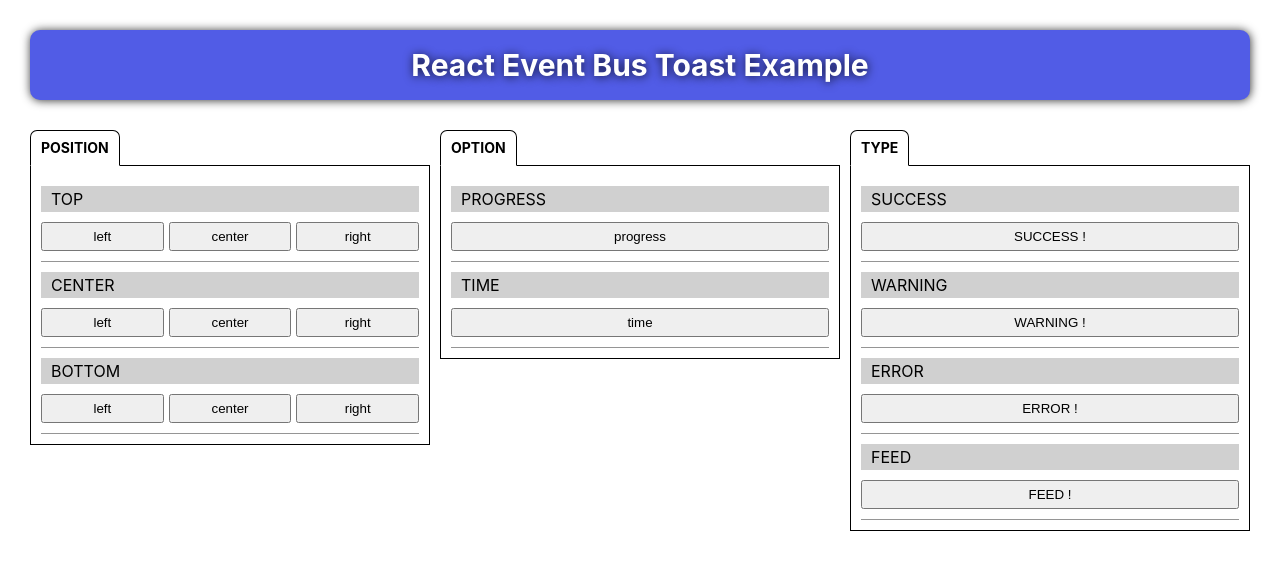
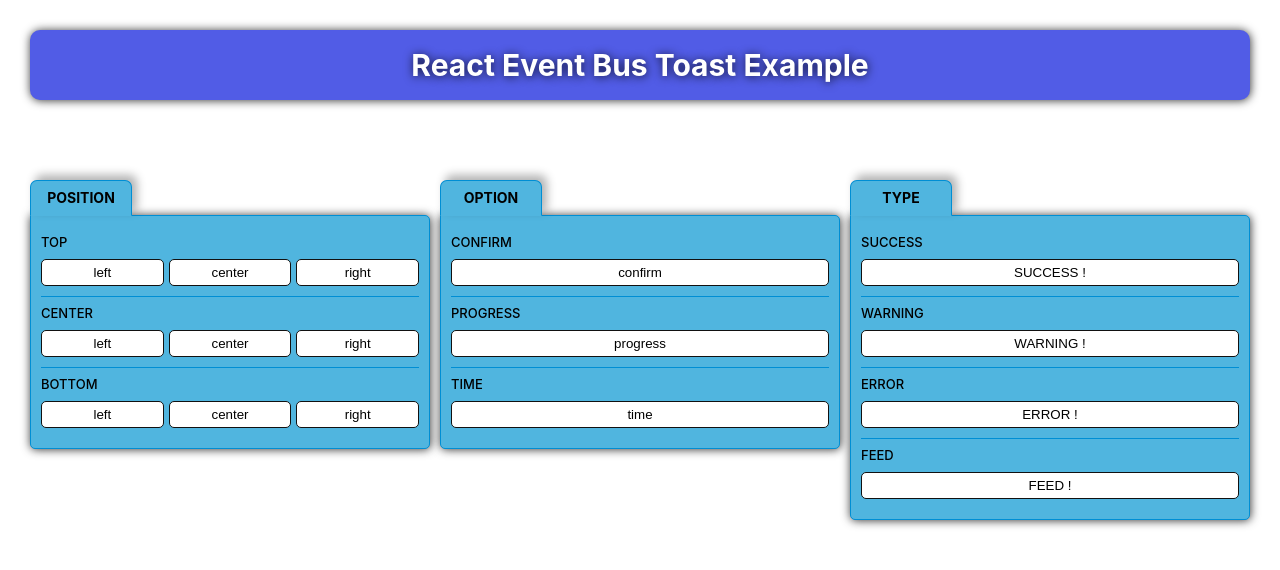
Before and after one commit to LeeJY97/react-sakamotos, a React (Vite) app: page / in a window 1280 px wide. Shown: the top 570 px of the page. Built offline with nearby package versions, Linux system fonts and the light colour scheme.

Commit message:
feat: confirm type 추가 및 style 적용

```diff
--- a/src/App.jsx
+++ b/src/App.jsx
@@ -22,10 +22,7 @@ function App() {
                 <button
                   onClick={() =>
                     showToast({
-                      message: `<div style='display:flex; color:red'>
-                        <div style=''>11</div>
-                        <div style=''>22</div>
-                      </div>`,
+                      message: "top-left",
                       position: "top-left",
                     })
                   }
@@ -37,7 +34,6 @@ function App() {
                     showToast({
                       message: "top-center",
                       position: "top-center",
-                      time: 1000,
                     })
                   }
                 >
@@ -48,9 +44,6 @@ function App() {
                     showToast({
                       message: "top-right",
                       position: "top-right",
-                      time: 3000,
-                      showProgress: false,
-                      theme: "error",
                     })
                   }
                 >
@@ -77,7 +70,6 @@ function App() {
                     showToast({
                       message: "center-center",
                       position: "center-center",
-                      time: 2000,
                     })
                   }
                 >
@@ -88,7 +80,6 @@ function App() {
                     showToast({
                       message: "center-right",
                       position: "center-right",
-                      time: 1000,
                     })
                   }
                 >
@@ -105,7 +96,6 @@ function App() {
                     showToast({
                       message: "bottom-left",
                       position: "bottom-left",
-                      time: 10000,
                     })
                   }
                 >
@@ -116,7 +106,6 @@ function App() {
                     showToast({
                       message: "bottom-center",
                       position: "bottom-center",
-                      time: 1000,
                     })
                   }
                 >
@@ -127,7 +116,6 @@ function App() {
                     showToast({
                       message: "bottom-right",
                       position: "bottom-right",
-
                     })
                   }
                 >
@@ -140,6 +128,25 @@ function App() {
         <div className="exampleBox exampleBox02">
         <h2>OPTION</h2>
           <div className="example">
+            <dl>
+              <dt>CONFIRM</dt>
+              <dd>
+                <button
+                  onClick={() =>
+                    showToast({
+                      message: "confirm",
+                      position: "top-center",
+                      showProgress: true,
+                      confirm: (confirm) => {
+                        // console.log("confirm", confirm);
+                      },
+                    })
+                  }
+                >
+                  confirm
+                </button>
+              </dd>
+            </dl>
             <dl>
               <dt>PROGRESS</dt>
               <dd>
@@ -163,9 +170,8 @@ function App() {
                 <button
                   onClick={() =>
                     showToast({
-                      message: "progress",
+                      message: "TIME 3000s",
                       position: "top-center",
-                      showProgress: true,
                       time: 3000,
                     })
                   }
--- a/src/index.css
+++ b/src/index.css
@@ -60,7 +60,7 @@ h1 {
 .exampleWrap {
   display: flex;
   width: 100%;
-  margin: 30px 0 0 0;
+  margin: 80px 0 0 0;
   gap: 10px;
 }
 .exampleBox {
@@ -69,32 +69,46 @@ h1 {
 .exampleBox h2 {
   position: relative;
   display: inline-block;
+  min-width: 80px;
   font-size: 14px;
   font-weight: bold;
-  border: 1px solid #000;
-  border-bottom: 1px solid #fff;
+  text-align: center;
+  color: #000;
+  border: 1px solid #008ed4;
+  background: #50b5df;
+  border-bottom: 1px solid #50b5df;
   border-top-left-radius: 7px;
   border-top-right-radius: 7px;
+  box-shadow: 5px -5px 10px rgba(0,0,0,.3);
   margin: 0 0 -1px;
   padding: 10px;
 }
 .example {
-  border: 1px solid #000;
+  border: 1px solid #008ed4;
+  background:#50b5df;
+  box-shadow: .5px .5px 10px rgba(0,0,0,.8);
+  border-top-right-radius: 5px;
+  border-bottom-right-radius: 5px;
+  border-bottom-left-radius: 5px;
   padding: 10px;
 }
 .exampleBox dl {
   display: flex;
   flex-direction: column;
-  gap: 10px;
-  border-bottom: 1px solid #959595;
+  gap: 5px;
+  border-bottom: 1px solid #008ed4;
   padding: 10px 0;
+}
+.exampleBox dl:last-child {
+  border-bottom: 0px;
 }
 .exampleBox dl dt {
   flex: none;
   display: inline-block;
   width: auto;
-  background: #d0d0d0;
-  padding: 5px 10px;
+  font-size: 13px;
+  font-weight: 500;
+  padding: 0 0 5px;
 }
 .exampleBox dl dd {
   display: flex;
@@ -105,4 +119,13 @@ h1 {
   flex: 1;
   cursor: pointer;
   padding: 5px;
+  background: #fff;
+  border: 1px solid #111;
+  border-radius: 5px;
+  transition: all .25s ease;
 }
+.exampleBox dl dd button:hover {
+  color: #fff;
+  background: #008ed4;
+  border: 1px solid #008ed4;
+}
--- a/src/toast/Toast.jsx
+++ b/src/toast/Toast.jsx
@@ -111,7 +111,6 @@ const Toast = ({ toast, onRemove }) => {
     setProgressWidth(0);
   }, []);
 
-  console.log("totototototos ==>", toast);
   const getToastClass = () => {
     return toast.bg ? `${toast.theme}-bg` : toast.theme;
 
@@ -130,7 +129,6 @@ const Toast = ({ toast, onRemove }) => {
   };
 
   const toastClass = getToastClass();
-  console.log(toast);
 
   const getBoxStyle = () => {
     if (!toast.custom) return {};
@@ -165,14 +163,14 @@ const Toast = ({ toast, onRemove }) => {
   return (
     // <div className={`toast ${toast.theme ? toast.theme : defaultTheme}`}>
     <div
-      className={`toast ${toastClass}`}
+      className={`toast ${toastClass ? `${toastClass}` : ""} ${toast.confirm ? "toast-confirm" : ""}`}
       onClick={onRemove}
       style={{ ...boxStyle }}
     >
       <div>
         <img className="icon" src={iconResult(toast.theme)}/>
       </div>
-      <div>
+      <div className="toast-confirm-message">
         <span style={{ ...fontStyle }}>{toast.message}</span>
       </div>
       {toast.showProgress && (
@@ -186,22 +184,23 @@ const Toast = ({ toast, onRemove }) => {
         ></div>
       )}
       {toast.confirm && (
-        <div>
-          <span
+        <div className="toast-btn-area">
+          <button
+            className="btn-yes"
             onClick={() => {
               toast.confirm(true);
             }}
           >
-            예{" "}
-          </span>
-          <span
+            <span>예</span>
+          </button>
+          <button
+            className="btn-no"
             onClick={() => {
               toast.confirm(false);
             }}
           >
-            {" "}
-            아니오
-          </span>
+            <span>아니오</span>
+          </button>
         </div>
       )}
     </div>
--- a/src/toast/toast.css
+++ b/src/toast/toast.css
@@ -82,6 +82,85 @@
   min-width: 200px;
   background: #fff;
   box-shadow: 0 2px 10px rgba(0, 0, 0, 0.2);
+}
+.toast-confirm {
+  flex-direction: column;
+  padding: 30px 15px 0;
+}
+.toast-confirm .toast-btn-area {
+  display: flex;
+  width: 100%;
+  border-top: 1px solid #e5e5e5;
+  box-sizing: border-box;
+}
+.toast-confirm .toast-confirm-message {
+  margin: 10px 0 20px;
+}
+.toast-confirm .toast-btn-area button {
+  position: relative;
+  flex: 1;
+  min-height: 30px;
+  border: none;
+  cursor: pointer;
+  background: transparent;
+  padding: 15px 0;
+  box-sizing: border-box;
+}
+.toast-confirm .toast-btn-area button:after {
+  content: '';
+  position: absolute;
+  top: -1px;
+  width: 0;
+  height: 1px;
+  transition: all .5s ease;
+}
+.toast-confirm .toast-btn-area button:first-child:before {
+  content: '';
+  position: absolute;
+  top: 50%;
+  right: 0;
+  width: 1px;
+  height: 50%;
+  background: #e5e5e5;
+  transform: translateY(-50%);
+}
+.toast-confirm .toast-btn-area button span {
+  font-size: 13px;
+  font-weight: 500;
+}
+.toast-confirm .toast-btn-area button.btn-yes:after {
+  right: 0;
+  background: #20c997;
+}
+.toast-confirm .toast-btn-area button.btn-yes span {
+  background: url("./icons/confirmY.png") no-repeat center left;
+  background-size: 18px;
+  padding: 0 0 0 23px;
+}
+.toast-confirm .toast-btn-area button.btn-yes:hover:after {
+  right: auto;
+  left: 0;
+  width: 100%;
+}
+.toast-confirm .toast-btn-area button.btn-yes:hover span {
+  color: #20c997;
+}
+.toast-confirm .toast-btn-area button.btn-no span {
+  background: url("./icons/confirmX.png") no-repeat center left;
+  background-size: 15px;
+  padding: 0 0 0 20px;
+}
+.toast-confirm .toast-btn-area button.btn-no:after {
+  left: 0;
+  background: #bf0426;
+}
+.toast-confirm .toast-btn-area button.btn-no:hover span {
+  color: #bf0426;
+}
+.toast-confirm .toast-btn-area button.btn-no:hover:after {
+  left: auto;
+  right: 0;
+  width: 100%;
 }
 .top-left .toast, .center-left .toast, .bottom-left .toast {
   animation: slideRightToLeft 0.3s ease-out;
```
Also changed, not shown: src/toast/icons/confirmX.png (added), src/toast/icons/confirmY.png (added).
